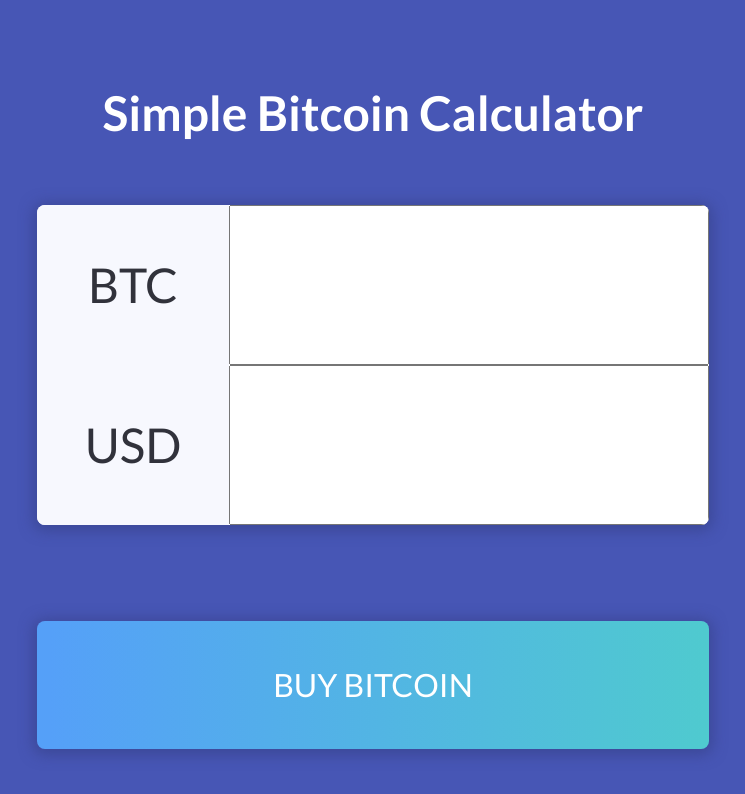
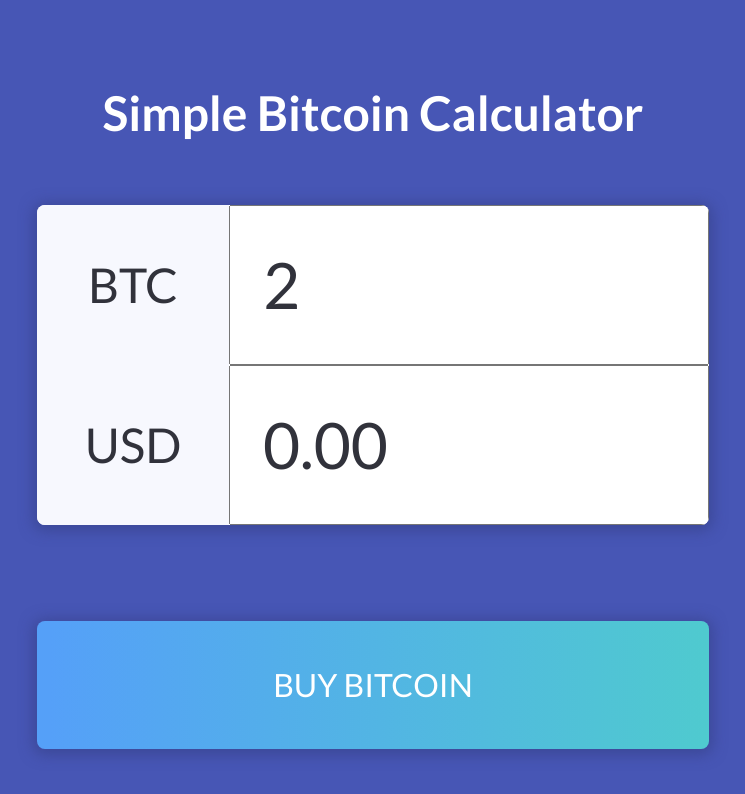
Before and after one commit to jiayangl/bitcoin-tracker, a React (Create React App) app: page / in a window 1280 px wide. Shown: the top 794 px of the page, without its empty margins (267-1012 px from the left). Built offline with nearby package versions, Linux system fonts and the light colour scheme; no server answers.

Commit message:
pull from api

```diff
--- a/package.json
+++ b/package.json
@@ -3,6 +3,8 @@
   "version": "0.1.0",
   "private": true,
   "dependencies": {
+    "bignumber": "^1.1.0",
+    "bignumber.js": "^6.0.0",
     "react": "^16.3.1",
     "react-dom": "^16.3.1",
     "react-scripts": "1.1.4",
--- a/src/App.js
+++ b/src/App.js
@@ -1,5 +1,6 @@
 import React, { Component } from "react";
 import styled from "styled-components";
+import { BigNumber } from 'bignumber.js';
 import logo from "./logo.svg";
 import "./App.css";
 import { colors, spacing, fontSizing } from "./theme";
@@ -78,18 +79,53 @@ const Button = styled.button`
 `;
 
 class App extends Component {
+  constructor() {
+    super(); // react-ism
+    this.state = {
+      price: null,
+      baseAmountValue: 2,
+    };
+  }
+
+  async componentDidMount() {
+    await this.updatePrice();
+    setInterval(async () => {
+      await this.updatePrice();
+    }, 4000);
+  }
+
+  async updatePrice() {
+    const priceData = await getBitcoinPrice();
+    const price = priceData.price;
+    this.setState({
+      price: price,
+    });
+  }
+
+  handleBaseAmountValueChange = (e) => {
+    const value = e.target.value;
+    this.setState({
+      baseAmountValue: value,
+    });
+  }
+
   render() {
+    const calculatedQuotePrice = calculateQuoteFromBase(this.state.price, this.state.baseAmountValue);
+
     return (
       <AppContainer>
         <Header>Simple Bitcoin Calculator</Header>
         <CalculatorContainer>
           <Row>
             <RowLabel>BTC</RowLabel>
-            <RowInput />
+            <RowInput
+              value={this.state.baseAmountValue}
+              onChange={this.handleBaseAmountValueChange}
+            />
           </Row>
           <Row>
             <RowLabel>USD</RowLabel>
-            <RowInput />
+            <RowInput value={calculatedQuotePrice} />
           </Row>
         </CalculatorContainer>
         <Button>Buy Bitcoin</Button>
@@ -98,4 +134,11 @@ class App extends Component {
   }
 }
 
+const calculateQuoteFromBase = (quotePrice, baseQuantity) => {
+  const quotePriceNumber = new BigNumber(+quotePrice);
+  const baseQuantityNumber = new BigNumber(+baseQuantity);
+  const actualQuotePrice = quotePriceNumber.multipliedBy(baseQuantityNumber);
+  return actualQuotePrice.toFormat(2);
+};
+
 export default App;
```
Also changed, not shown: 1 other file (tests, documents, lock files or other folders).
